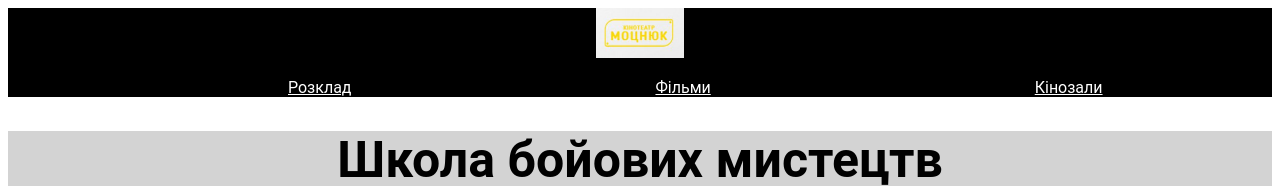
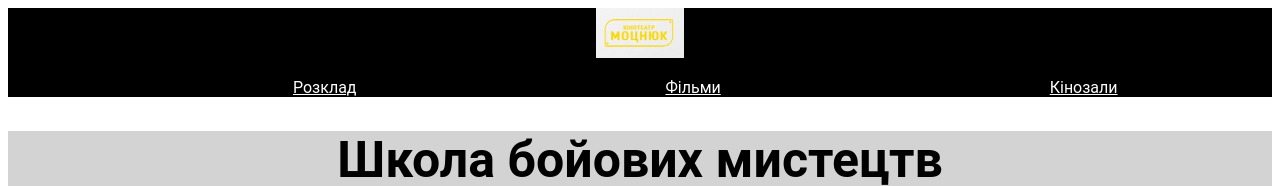
Before and after one commit to MotsSV/-Mots, a plain HTML site: page index.html in a window 1280 px wide. Shown: the top 186 px of the page. Drawn offline with Linux system fonts and the light colour scheme.

Commit message:
Update index.html

```diff
--- a/index.html
+++ b/index.html
@@ -6,9 +6,9 @@
         <div></div>
             <div>
                 <header style="backgroun-color:white">
-                <a href="https://uk.wikipedia.org/wiki/%D0%91%D0%BE%D0%B9%D0%BE%D0%B2%D1%96_%D0%BC%D0%B8%D1%81%D1%82%D0%B5%D1%86%D1%82%D0%B2%D0%B0" style="color:white; margin-left: 280px; margin-top: 500px">Розклад</a>
-                <a href="https://uk.wikipedia.org/wiki/%D0%91%D0%BE%D0%B9%D0%BE%D0%B2%D1%96_%D0%BC%D0%B8%D1%81%D1%82%D0%B5%D1%86%D1%82%D0%B2%D0%B0" style="color:white; margin-left: 300px; margin-top: 500px">Фільми</a>
-                <a href="https://uk.wikipedia.org/wiki/%D0%91%D0%BE%D0%B9%D0%BE%D0%B2%D1%96_%D0%BC%D0%B8%D1%81%D1%82%D0%B5%D1%86%D1%82%D0%B2%D0%B0" style="color:white; margin-left: 320px; margin-top: 500px">Кінозали</a>
+                <a href="https://uk.wikipedia.org/wiki/%D0%91%D0%BE%D0%B9%D0%BE%D0%B2%D1%96_%D0%BC%D0%B8%D1%81%D1%82%D0%B5%D1%86%D1%82%D0%B2%D0%B0" style="color:white; margin-left: 285px; margin-top: 500px">Розклад</a>
+                <a href="https://uk.wikipedia.org/wiki/%D0%91%D0%BE%D0%B9%D0%BE%D0%B2%D1%96_%D0%BC%D0%B8%D1%81%D1%82%D0%B5%D1%86%D1%82%D0%B2%D0%B0" style="color:white; margin-left: 305px; margin-top: 500px">Фільми</a>
+                <a href="https://uk.wikipedia.org/wiki/%D0%91%D0%BE%D0%B9%D0%BE%D0%B2%D1%96_%D0%BC%D0%B8%D1%81%D1%82%D0%B5%D1%86%D1%82%D0%B2%D0%B0" style="color:white; margin-left: 325px; margin-top: 500px">Кінозали</a>
             </div>
     </header>
     <main style="background-color:lightgray">
```
